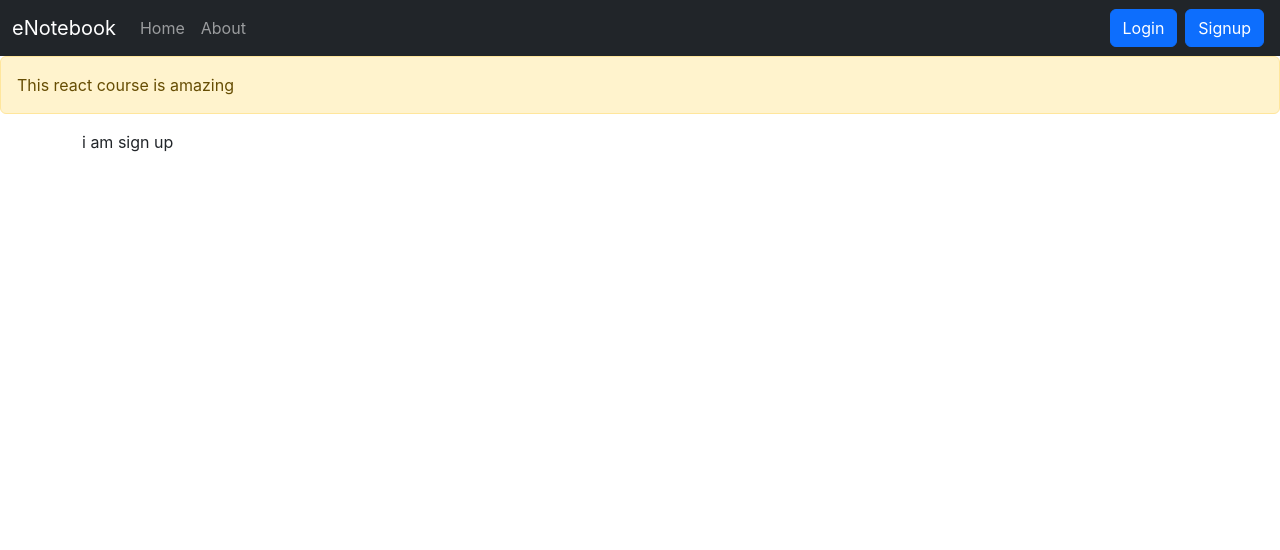
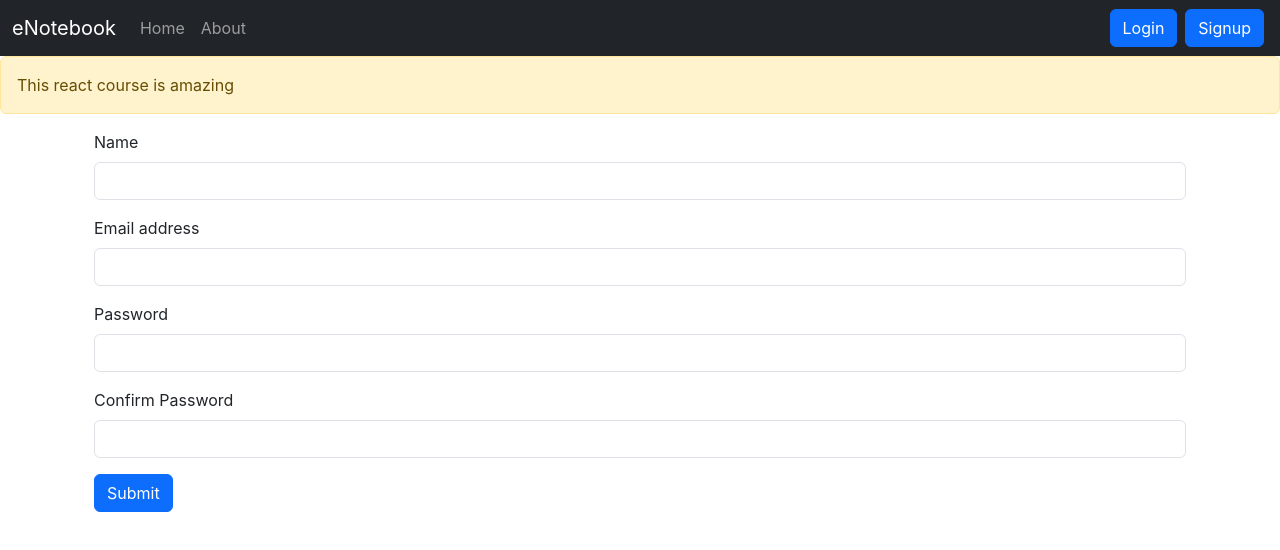
Before and after one commit to shivamdevloper123/enotebook, a React (Create React App) app: page /signup in a window 1280 px wide. Shown: the top 550 px of the page. Built offline with nearby package versions, Linux system fonts and the light colour scheme.

Commit message:
video-70 completed

```diff
--- a/src/component/Signup.js
+++ b/src/component/Signup.js
@@ -1,13 +1,69 @@
-import React from 'react'
+import React, {useState} from 'react'
+import {useNavigate} from "react-router-dom"
 
 const Signup = () => {
+ try{
+  const [credentials, setCredentials] = useState({name:"",email: "", password: ""})
+  // eslint-disable-next-line react-hooks/rules-of-hooks
+  let navigate = useNavigate();
+
+  const handleSubmit = async (e) => {
+      e.preventDefault();
+      const {name,email,password} =credentials
+      const response = await fetch("http://localhost:5000/api/auth/createuser", {
+          method: 'POST',
+          headers: {
+              'Content-Type': 'application/json'
+          },
+          body: JSON.stringify({name,email,password})
+      });
+      const json = await response.json()
+     console.log(json)
+      if (json.success){
+          // Save the auth token and redirect
+          localStorage.setItem('token', json.authtoken);
+          navigate("/");
+
+      }
+      else{
+          alert("Invalid credentials");
+      }
+  }
+    const onChange = (e)=>{
+      setCredentials({...credentials, [e.target.name]: e.target.value})
+  }
 
   return (
-    <div>
-      i am sign up
+    <div className='container'>
 
+     <form onSubmit={handleSubmit}>
+  <div className="mb-3">
+    <label htmlFor="name" className="form-label" >Name</label>
+    <input type="text" className="form-control" id="name" aria-describedby="name" name= "name" onChange={onChange} minLength={3} required/>
+
+  </div>
+  <div className="mb-3">
+    <label htmlFor="email" className="form-label" >Email address</label>
+    <input type="text" className="form-control" id="email" aria-describedby="email" name= "email" onChange={onChange} minLength={5} required/>
+
+  </div>
+  <div className="mb-3">
+    <label htmlFor="password" className="form-label">Password</label>
+    <input type="password" className="form-control" id="password" name='password'onChange={onChange} minLength={5} required />
+  </div>
+  <div className="mb-3">
+    <label htmlFor="cpassword" className="form-label">Confirm Password</label>
+    <input type="password" className="form-control" id="cpassword" name='cpassword' onChange={onChange} minLength={5} required/>
+  </div>
+
+  <button type="submit" className="btn btn-primary">Submit</button>
+</form>
     </div>
   )
+
+} catch (error) {
+  console.error(error)
+}
 }
 
 export default Signup
```
Also changed, not shown: 1 other file (tests, documents, lock files or other folders).
